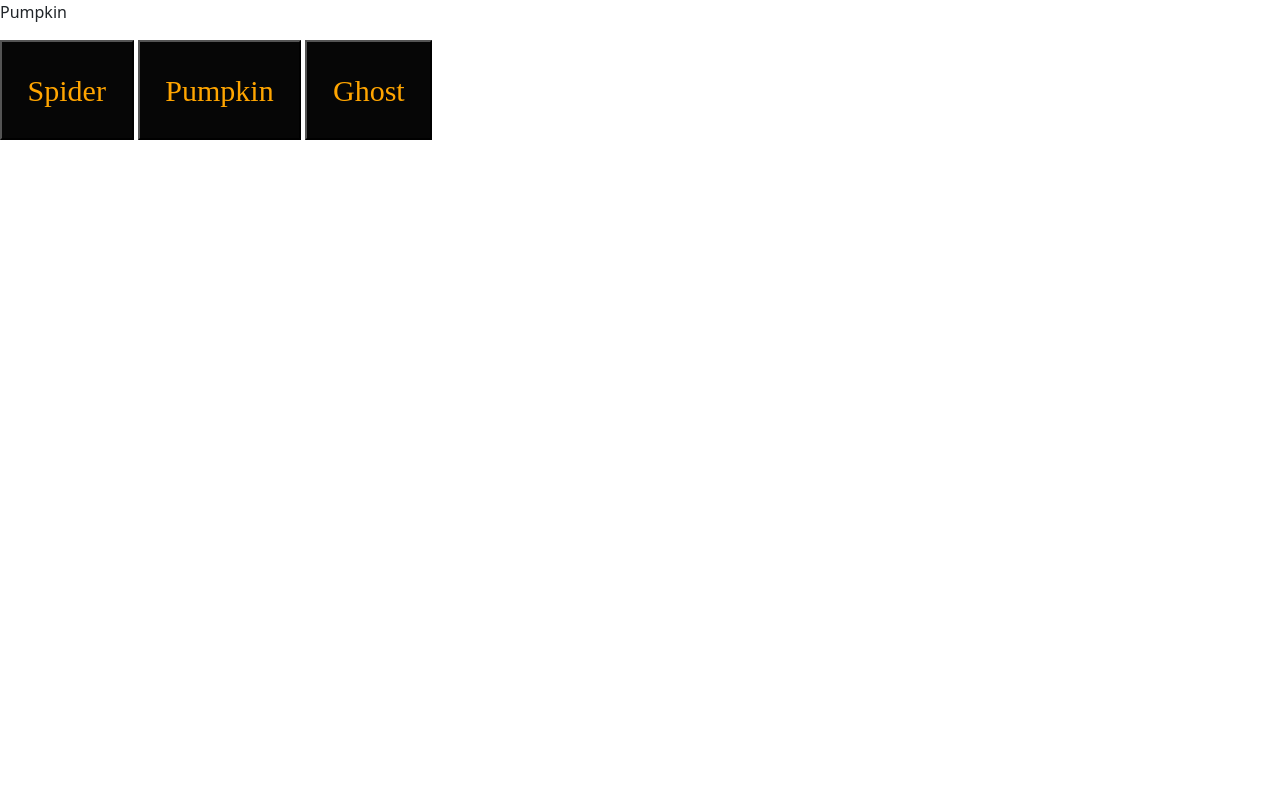
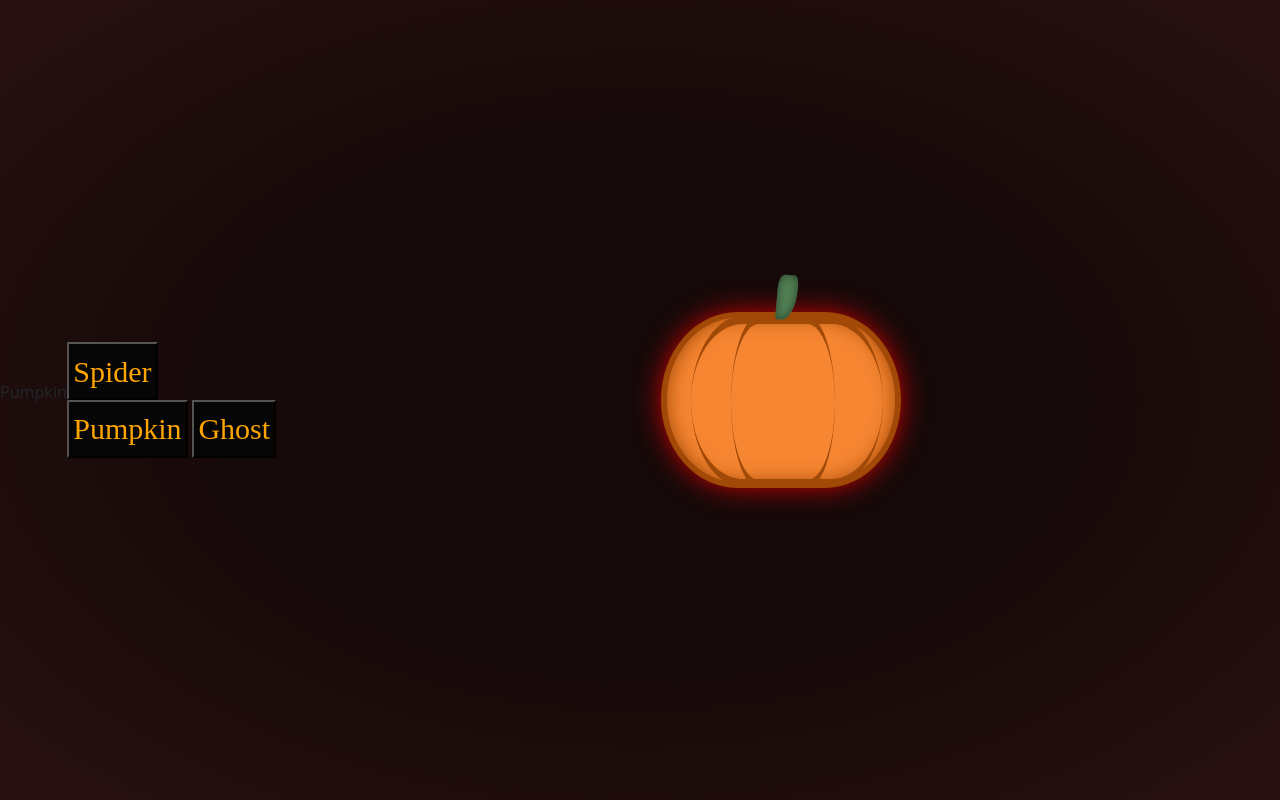
Before and after one commit to Lucas-tm1/Halloween-CSS-Animations, a plain HTML site: page Pumpkin/pumpkin.html in a window 1280 px wide. Drawn offline with nearby package versions, Linux system fonts and the light colour scheme; a web font is replaced by a local one.

Commit message:
Time of Video 4:36

```diff
--- a/Pumpkin/pumpkin.css
+++ b/Pumpkin/pumpkin.css
@@ -13,3 +13,74 @@ feel free to change style but do not delete these*/
 }
 
 /*Add code for tutorial below this line*/
+
+html,
+body {
+    width: 100%;
+    height: 100%;
+    background: radial-gradient(ellipse at center, #160909 0%, #160909 45%, #291111 100%);
+    display: flex;
+    justify-content: center;
+    align-items: center;
+    overflow: hidden;
+}
+
+.container {
+    display: flex;
+    justify-content: center;
+    align-items: center;
+    flex-direction: column;
+}
+
+.pumpkin {
+    height: 11em;
+    width: 15em;
+    background: #f68632;
+    border: 0.4em solid #a14907;
+    border-radius: 70%/110%;
+    position: relative;
+    box-shadow: inset 0 0 20px #a14907, 0 0 30px -4px red;
+    z-index: 1;
+    animation: float 3s infinite
+}
+
+.pumpkin .texture {
+    height: 10.8em;
+    width: 6.5em;
+    position: absolute;
+    bottom: -0.4em;
+    left: 4em;
+    border-radius: 70%/130%;
+    border-bottom: 0.5em solid #a14907;
+    border-top: 0.5em solid #a14907;
+}
+
+.pumpkin .texture::after {
+    content: '';
+    display: block;
+    height: 10.7em;
+    width: 12em;
+    position: absolute;
+    bottom: -0.4em;
+    left: -2.5em;
+    border-radius: 70%/130%;
+    border-bottom: 0.5em solid #a14907;
+    border-top: 0.5em solid #a14907;
+}
+
+.pumpkin .root {
+    background: #517f54;
+    height: 2.8em;
+    width: 1.25em;
+    position: absolute;
+    left: calc(7.5em - 0.625em);
+    top: -2.7em;
+    transform: rotate(5deg);
+    border-radius: 30% 20% 70% 10%;
+    z-index: 1;
+    box-shadow: inset 0 0 10px #29412b
+}
+
+.pumpkin .eye {
+    position: absolute
+}
--- a/Pumpkin/pumpkin.html
+++ b/Pumpkin/pumpkin.html
@@ -33,10 +33,17 @@
 </div>
 <!--Follow tutorial for pumpkin and add code below this line -->
 
+  <div class="container">
+    <div class="pumpkin">
+        <div class="texture"></div>
+        <div class="root"></div>
+        <div class="eye left"></div>
+        <div class="eye right"></div>
+        <div class="teeth"></div>
+    </div>
 
-
-
-
+    <div class="shadow"></div>
+  </div>
 
   </body>
 </html>
```
